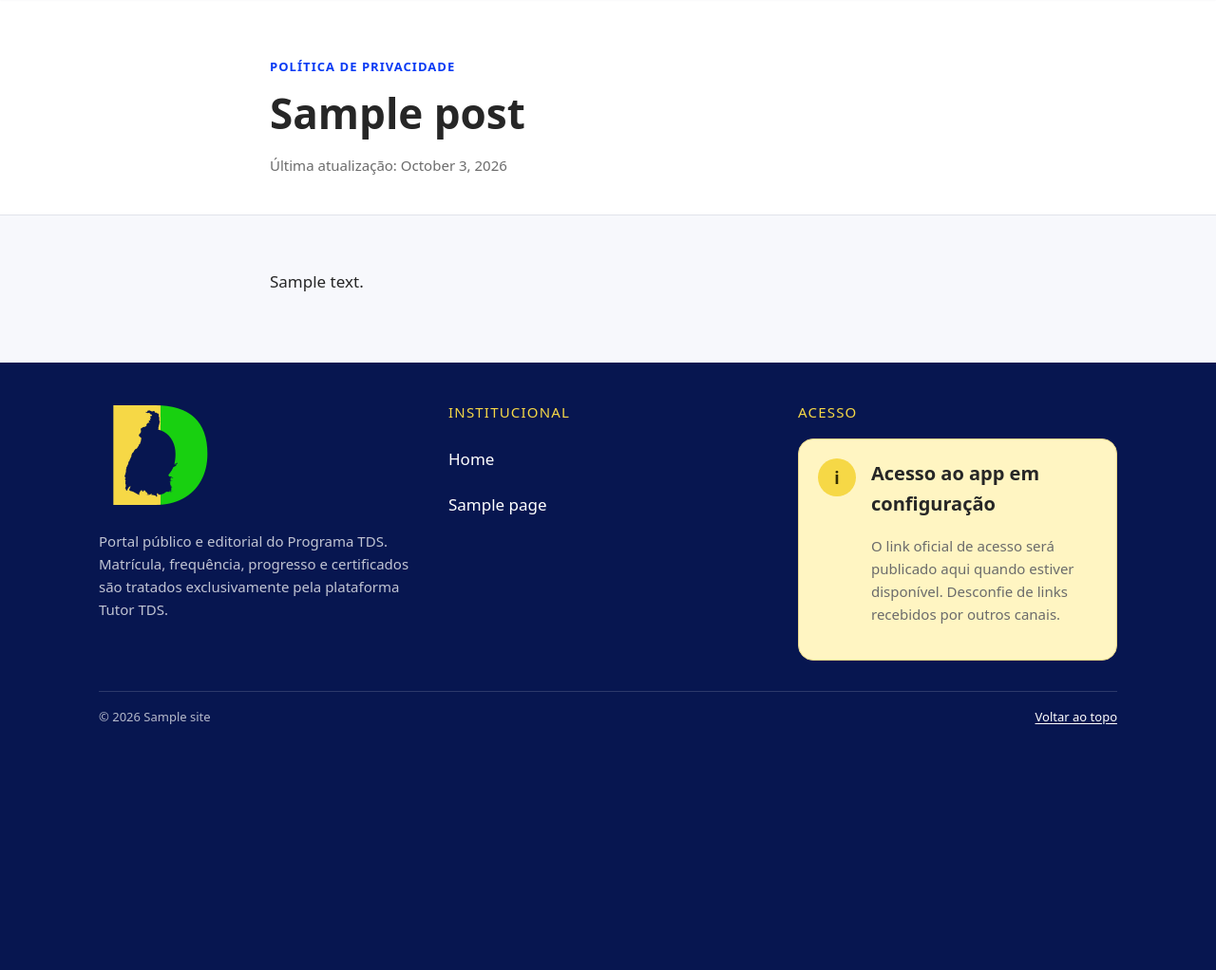
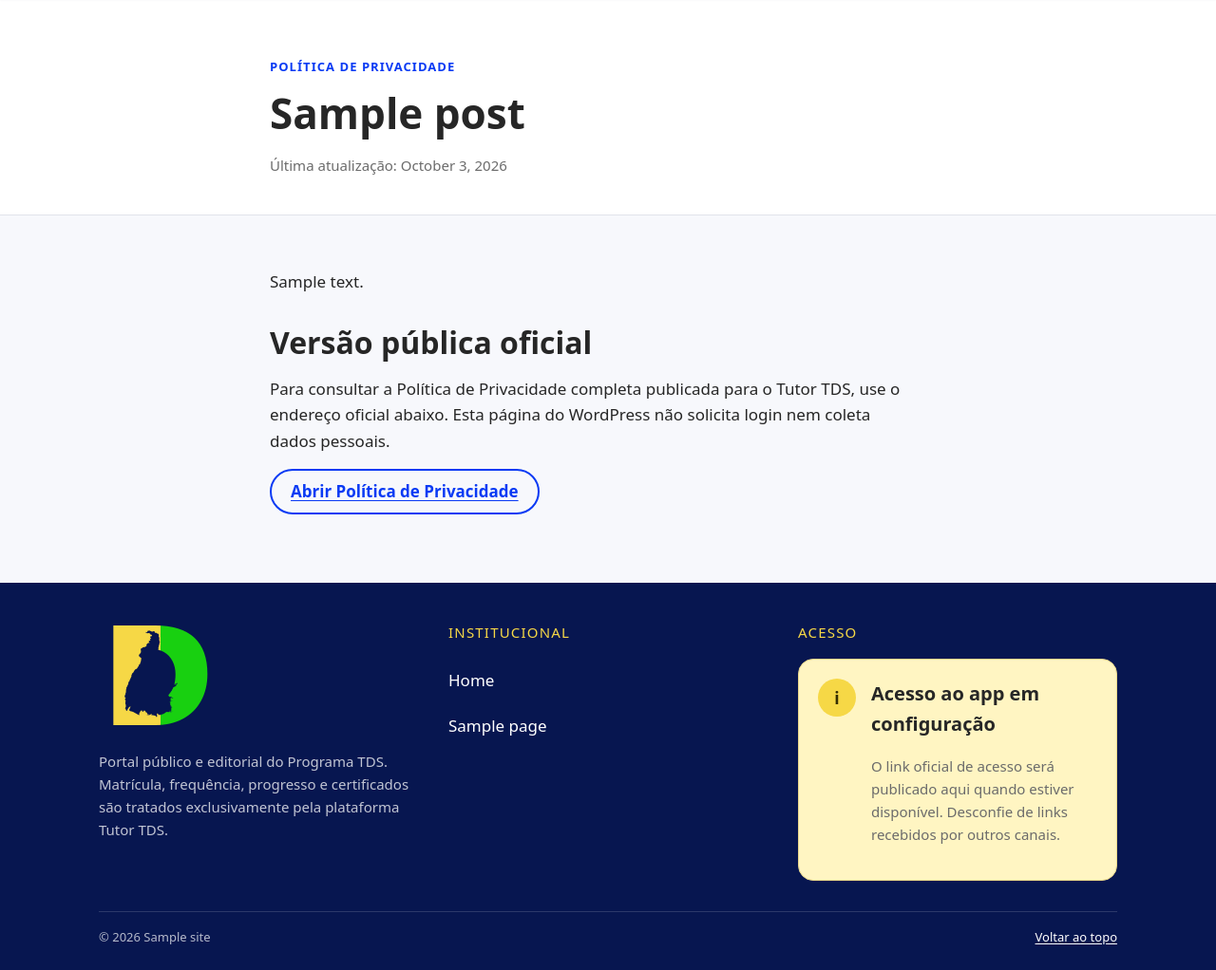
Before and after one commit to rafaloct/tutor-tds-platform, a WordPress theme: template wordpress/tds-child-theme/templates/privacidade.php in a window 1280 px wide. Shown: the part 259-1281 px from the top of the page at 95% size. Before the commit the page ends 1022 px from the top, so only its background shows below. Run offline with PHP 8.4 and a stand-in for WordPress, Linux system fonts and the light colour scheme; the site name, menu and one post (Sample post) are stand-ins, and other content is empty.

Commit message:
fix(portal): link privacy page to official public policy

```diff
--- a/wordpress/tds-child-theme/templates/privacidade.php
+++ b/wordpress/tds-child-theme/templates/privacidade.php
@@ -7,5 +7,26 @@
 defined( 'ABSPATH' ) || exit;
 
 get_header();
-get_template_part( 'template-parts/content', 'page', array( 'eyebrow' => __( 'Política de privacidade', 'tds-portal' ), 'show_modified' => true ) );
+get_template_part(
+	'template-parts/content',
+	'page',
+	array(
+		'eyebrow'       => __( 'Política de privacidade', 'tds-portal' ),
+		'show_modified' => true,
+		'after'         => static function () {
+			$privacy_url = 'https://cartilhas.ipexdesenvolvimento.cloud/privacy.html';
+			?>
+			<section class="tds-prose" aria-labelledby="tds-privacy-official">
+				<h2 id="tds-privacy-official"><?php esc_html_e( 'Versão pública oficial', 'tds-portal' ); ?></h2>
+				<p><?php esc_html_e( 'Para consultar a Política de Privacidade completa publicada para o Tutor TDS, use o endereço oficial abaixo. Esta página do WordPress não solicita login nem coleta dados pessoais.', 'tds-portal' ); ?></p>
+				<p>
+					<a class="tds-button tds-button--outline" href="<?php echo esc_url( $privacy_url ); ?>">
+						<?php esc_html_e( 'Abrir Política de Privacidade', 'tds-portal' ); ?>
+					</a>
+				</p>
+			</section>
+			<?php
+		},
+	)
+);
 get_footer();
```
